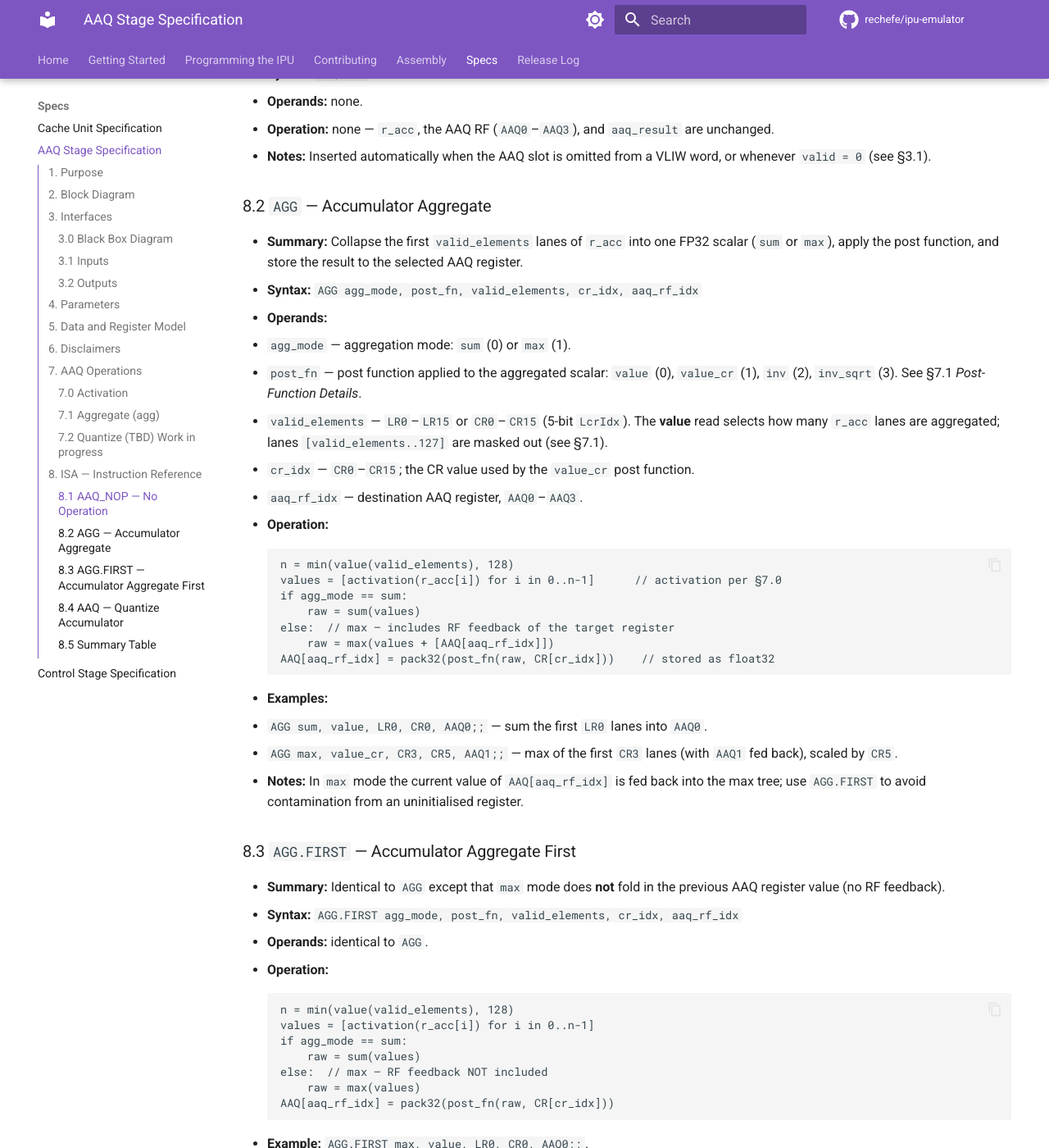
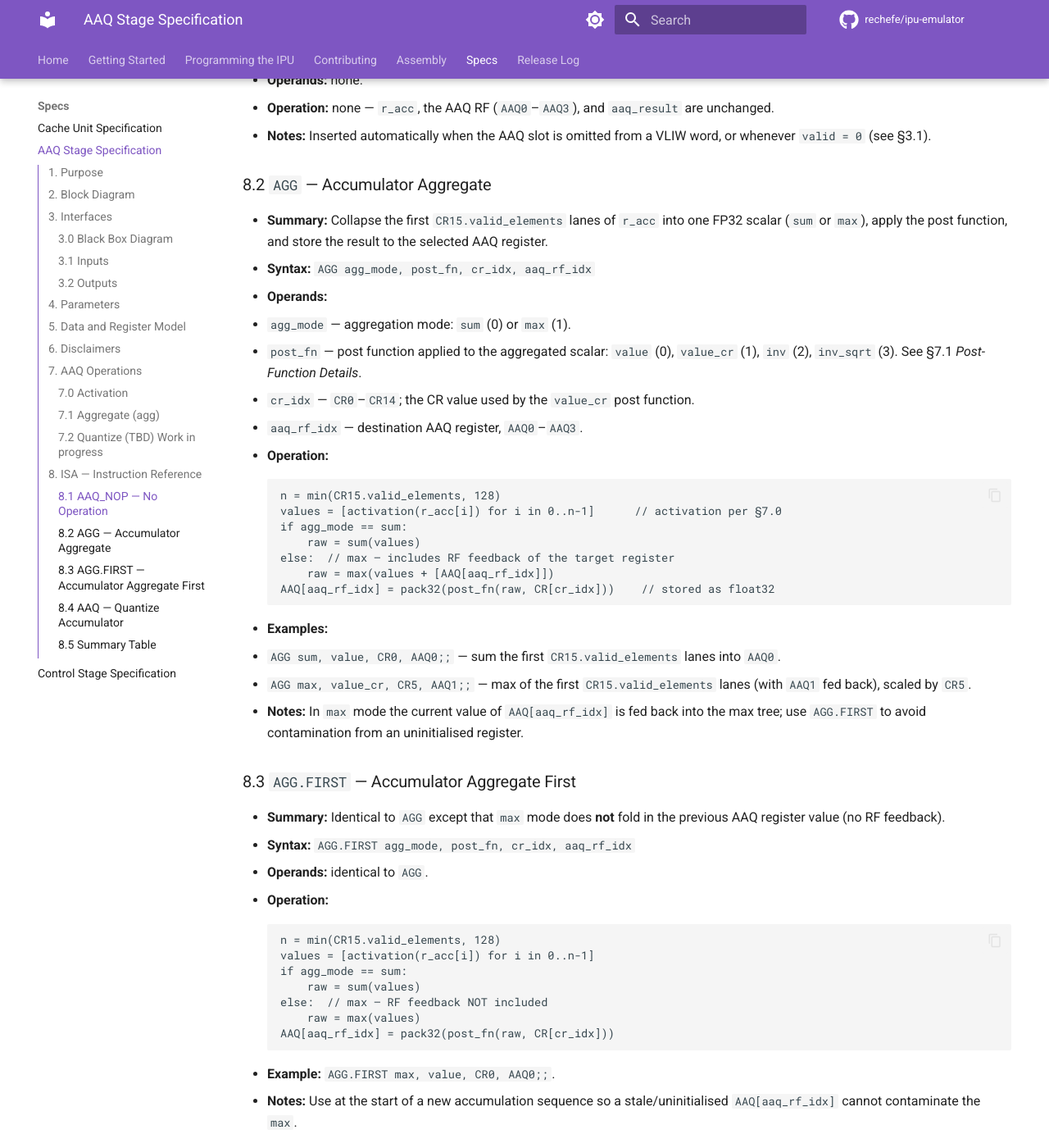
Before and after one commit to rechefe/ipu-emulator, an MkDocs documentation site: the page built from docs/content/specs/stage-aaq.md, in a window 1280 px wide and 1400 px high, scrolled down 6941 px. Shown: the whole window at 82% size. Built offline with MkDocs 1.6.1 and Material for MkDocs 9.7.7, drawn with Linux system fonts in a browser that asks for light colours; comment, search, counter and statistics services are not loaded; some of the changed text lies outside the part shown.

Commit message:
Update documentation and code to restrict usage of CR15 as an ISA operand

````diff
--- a/docs/content/specs/stage-aaq.md
+++ b/docs/content/specs/stage-aaq.md
@@ -87,8 +87,8 @@ flowchart LR
 | `cr_idx` | `input logic [3:0]` | CR register index used by `value_cr` post function. |
 | `act_cr_idx` | `input logic [3:0]` | CR register index whose value selects the activation function (see §7.0). |
 | `aaq_rf_idx` | `input logic [1:0]` | AAQ register index (0–3). |
-| `cr15_dtype` | `input logic [2:0]` | Global data type from `cr15`; governs lane interpretation for all AAQ operations. Must be `DType.INT8` (0) for `aaq`. |
-| `valid_elements` | `input logic [4:0]` | Number of valid elements. Sourced from either an LR register (lr0–lr15) or a CR register (cr0–cr15); the 5-bit encoding selects among all 32 registers (16 LR + 16 CR). |
+| `dtype` | `input logic [2:0]` | Global data type forwarded from outside configuration; governs lane interpretation for all AAQ operations. Must be `DType.INT8` (0) for `aaq`. |
+| `valid_elements` | `input logic [7:0]` | Active lane count. Always sourced from `CR15.valid_elements` (bits [7:0] of the CR15 dstructure register). |
 
 ### 3.2 Outputs
 
@@ -156,9 +156,9 @@ Supported activation functions:
 
 ### 7.1 Aggregate (`agg`)
 
-**Assembly syntax:** `agg <agg_mode> <post_fn> <valid_elements> <cr_idx> <aaq_rf_idx>`
+**Assembly syntax:** `AGG agg_mode, post_fn, cr_idx, aaq_rf_idx`
 
-- `valid_elements`: any `lr0`–`lr15` or `cr0`–`cr15` operand (5-bit `LcrIdx` encoding). The **value** read from that register at cycle start is the number of `r_acc` lanes fed into the adder/max tree (unsigned, clamped to 0–128). Lanes from index `valid_elements` through 127 are masked out.
+The active lane count (`valid_elements`) is always read implicitly from `CR15.valid_elements` (bits [7:0] of the CR15 dstructure register) — it is not an assembly operand.
 
 ```text
 // r_acc lanes are always FP32; only the first valid_elements lanes are used
@@ -220,9 +220,9 @@ flowchart TD
 
 #### 7.1.1 Aggregate First (`agg.first`)
 
-**Assembly syntax:** `agg.first <agg_mode> <post_fn> <valid_elements> <cr_idx> <aaq_rf_idx>`
+**Assembly syntax:** `AGG.FIRST agg_mode, post_fn, cr_idx, aaq_rf_idx`
 
-Same `valid_elements` masking rules as `agg`.
+Same lane-count masking rules as `AGG` — `valid_elements` is read implicitly from `CR15.valid_elements`.
 
 Identical to `agg` except that `max` mode ignores the RF feedback value:
 
@@ -294,17 +294,16 @@ the register **value** at cycle start — see §7.1 for the masking rule.
 
 ### 8.2 `AGG` — Accumulator Aggregate
 
-- **Summary:** Collapse the first `valid_elements` lanes of `r_acc` into one FP32 scalar (`sum` or `max`), apply the post function, and store the result to the selected AAQ register.
-- **Syntax:** `AGG agg_mode, post_fn, valid_elements, cr_idx, aaq_rf_idx`
+- **Summary:** Collapse the first `CR15.valid_elements` lanes of `r_acc` into one FP32 scalar (`sum` or `max`), apply the post function, and store the result to the selected AAQ register.
+- **Syntax:** `AGG agg_mode, post_fn, cr_idx, aaq_rf_idx`
 - **Operands:**
   - `agg_mode` — aggregation mode: `sum` (0) or `max` (1).
   - `post_fn` — post function applied to the aggregated scalar: `value` (0), `value_cr` (1), `inv` (2), `inv_sqrt` (3). See §7.1 *Post-Function Details*.
-  - `valid_elements` — `LR0`–`LR15` or `CR0`–`CR15` (5-bit `LcrIdx`). The **value** read selects how many `r_acc` lanes are aggregated; lanes `[valid_elements..127]` are masked out (see §7.1).
-  - `cr_idx` — `CR0`–`CR15`; the CR value used by the `value_cr` post function.
+  - `cr_idx` — `CR0`–`CR14`; the CR value used by the `value_cr` post function.
   - `aaq_rf_idx` — destination AAQ register, `AAQ0`–`AAQ3`.
 - **Operation:**
   ```text
-  n = min(value(valid_elements), 128)
+  n = min(CR15.valid_elements, 128)
   values = [activation(r_acc[i]) for i in 0..n-1]      // activation per §7.0
   if agg_mode == sum:
       raw = sum(values)
@@ -313,18 +312,18 @@ the register **value** at cycle start — see §7.1 for the masking rule.
   AAQ[aaq_rf_idx] = pack32(post_fn(raw, CR[cr_idx]))    // stored as float32
   ```
 - **Examples:**
-  - `AGG sum, value, LR0, CR0, AAQ0;;` — sum the first `LR0` lanes into `AAQ0`.
-  - `AGG max, value_cr, CR3, CR5, AAQ1;;` — max of the first `CR3` lanes (with `AAQ1` fed back), scaled by `CR5`.
+  - `AGG sum, value, CR0, AAQ0;;` — sum the first `CR15.valid_elements` lanes into `AAQ0`.
+  - `AGG max, value_cr, CR5, AAQ1;;` — max of the first `CR15.valid_elements` lanes (with `AAQ1` fed back), scaled by `CR5`.
 - **Notes:** In `max` mode the current value of `AAQ[aaq_rf_idx]` is fed back into the max tree; use `AGG.FIRST` to avoid contamination from an uninitialised register.
 
 ### 8.3 `AGG.FIRST` — Accumulator Aggregate First
 
 - **Summary:** Identical to `AGG` except that `max` mode does **not** fold in the previous AAQ register value (no RF feedback).
-- **Syntax:** `AGG.FIRST agg_mode, post_fn, valid_elements, cr_idx, aaq_rf_idx`
+- **Syntax:** `AGG.FIRST agg_mode, post_fn, cr_idx, aaq_rf_idx`
 - **Operands:** identical to `AGG`.
 - **Operation:**
   ```text
-  n = min(value(valid_elements), 128)
+  n = min(CR15.valid_elements, 128)
   values = [activation(r_acc[i]) for i in 0..n-1]
   if agg_mode == sum:
       raw = sum(values)
@@ -332,7 +331,7 @@ the register **value** at cycle start — see §7.1 for the masking rule.
       raw = max(values)
   AAQ[aaq_rf_idx] = pack32(post_fn(raw, CR[cr_idx]))
   ```
-- **Example:** `AGG.FIRST max, value, LR0, CR0, AAQ0;;`.
+- **Example:** `AGG.FIRST max, value, CR0, AAQ0;;`.
 - **Notes:** Use at the start of a new accumulation sequence so a stale/uninitialised `AAQ[aaq_rf_idx]` cannot contaminate the `max`.
 
 ### 8.4 `AAQ` — Quantize Accumulator
@@ -355,6 +354,6 @@ the register **value** at cycle start — see §7.1 for the masking rule.
 | Slot | Mnemonic | Operands | One-line Effect |
 |------|----------|----------|-----------------|
 | AAQ | `AAQ_NOP`   | —                                                      | no state change |
-| AAQ | `AGG`       | `agg_mode, post_fn, valid_elements, cr_idx, aaq_rf_idx` | `AAQ[idx] = post_fn(agg(r_acc[0..n-1], AAQ[idx]))` |
-| AAQ | `AGG.FIRST` | `agg_mode, post_fn, valid_elements, cr_idx, aaq_rf_idx` | `AAQ[idx] = post_fn(agg(r_acc[0..n-1]))` (no RF feedback) |
+| AAQ | `AGG`       | `agg_mode, post_fn, cr_idx, aaq_rf_idx` | `AAQ[idx] = post_fn(agg(r_acc[0..n-1], AAQ[idx]))`, n from `CR15.valid_elements` |
+| AAQ | `AGG.FIRST` | `agg_mode, post_fn, cr_idx, aaq_rf_idx` | `AAQ[idx] = post_fn(agg(r_acc[0..n-1]))` (no RF feedback), n from `CR15.valid_elements` |
 | AAQ | `AAQ`       | —                                                      | `aaq_result[i] = clamp(trunc(r_acc[i]), -128, 127)` |
````
Also changed, not shown: other parts of docs/content/specs/stage-aaq.md (+4 -4 lines), docs/content/adding-instruction.md (+3 -3 lines), docs/content/specs/stage-control.md (+1 -1 lines), 4 other files.
